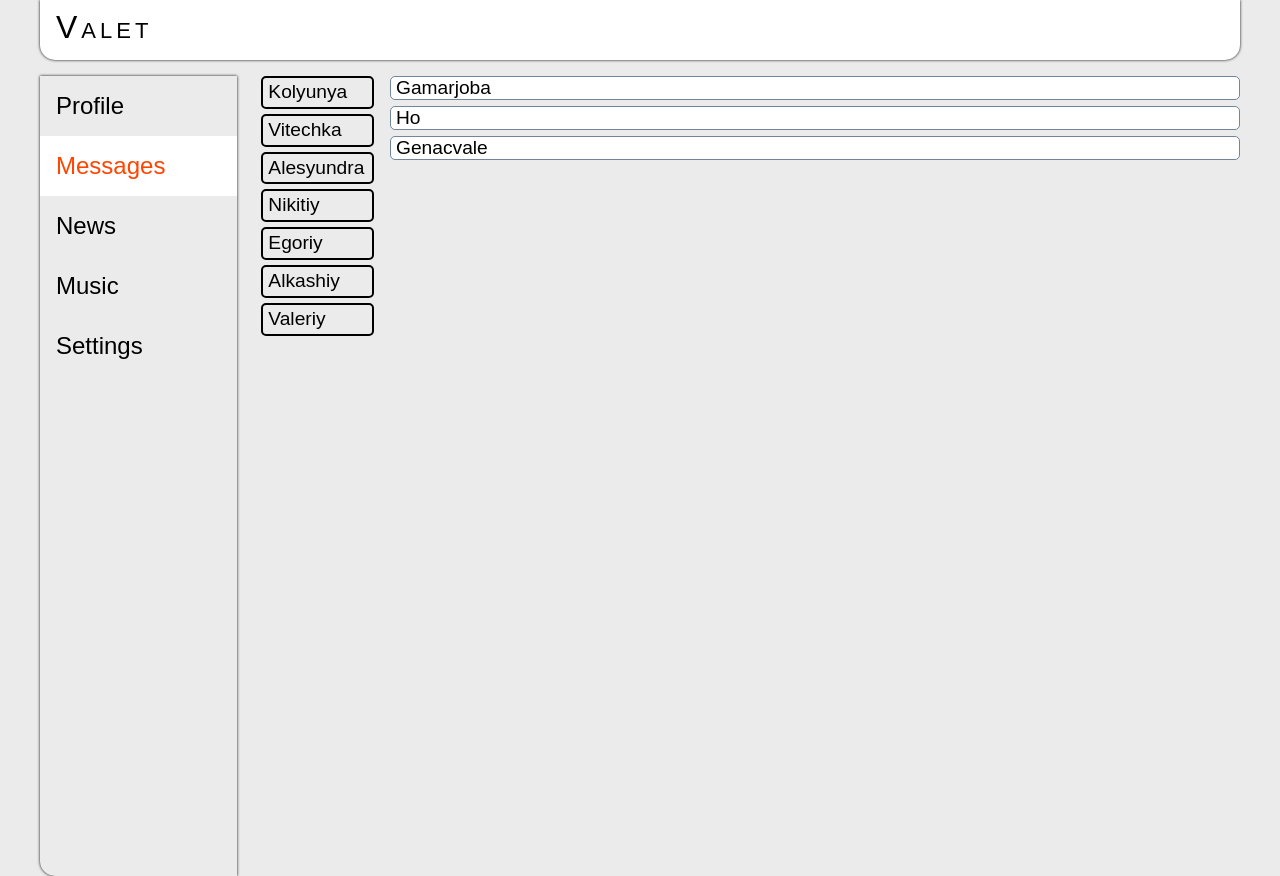
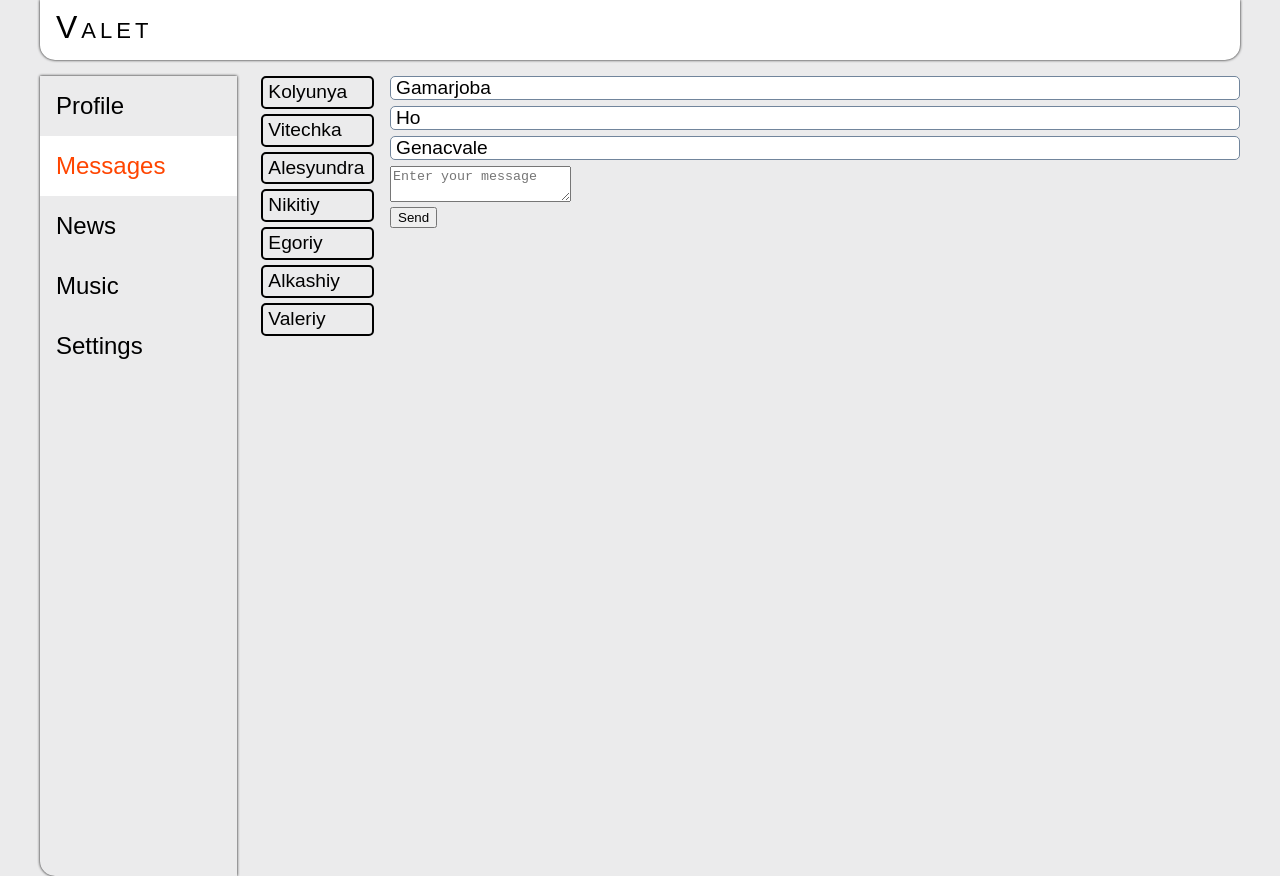
Before and after one commit to vilkasts/The-similarity-of-social-networks-master, a React (Create React App) app: page /Dialogs in a window 1280 px wide. Built offline with nearby package versions, Linux system fonts and the light colour scheme.

Commit message:
added redux structure

```diff
--- a/src/App.js
+++ b/src/App.js
@@ -6,15 +6,15 @@ import Profile from "./components/Profile/Profile";
 import Dialogs from "./components/Dialogs/Dialogs";
 import {Route, Routes} from "react-router-dom";
 
-function App({ dialogData, messageData, postsData }) {
+function App({ state, dispatch }) {
 
   return (
     <div className='app-wrapper'>
       <Header/>
       <Nav/>
       <Routes>
-        <Route path="/Profile/*" element={<Profile postsData={postsData}/>}/>
-        <Route path="/Dialogs/*" element={<Dialogs dialogData={dialogData} messageData={messageData}/>}/>
+        <Route path="/Profile/*" element={<Profile profilePage={state.profilePage} dispatch={dispatch}/>}/>
+        <Route path="/Dialogs/*" element={<Dialogs dialogsPage={state.dialogsPage} dispatch={dispatch}/>}/>
       </Routes>
     </div>
   );
--- a/src/components/Dialogs/Dialogs.js
+++ b/src/components/Dialogs/Dialogs.js
@@ -2,12 +2,25 @@ import React from "react";
 import './Dialogs.css'
 import DialogItem from "./DialogItem/DialogItem";
 import Message from "./Messages/Message";
+import {sendMessageCreator, updateNewMessageBodyCreator} from "../../redux/dialogs-reducer";
 
 
-const Dialogs = ({ dialogData, messageData }) => {
+const Dialogs = ({ dialogsPage, dispatch }) => {
 
-    let dialogs = dialogData.map(d => <DialogItem name={d.name} id={d.id} />);
-    let messages = messageData.map(m => <Message message={m.message} id={m.id} />);
+    let dialogs = dialogsPage.dialogData.map(d => <DialogItem name={d.name} id={d.id} />);
+    let messages = dialogsPage.messageData.map(m => <Message message={m.message} id={m.id} />);
+    let newMessageBody = dialogsPage.newMessageBody;
+
+let onSendMessageClick = () => {
+    if (newMessageBody) {
+        dispatch(sendMessageCreator());
+    }
+};
+
+let onNewMessageChange = (e) => {
+    let body = e.target.value;
+    dispatch(updateNewMessageBodyCreator(body))
+};
 
   return (
     <div className='dialogs'>
@@ -15,7 +28,17 @@ const Dialogs = ({ dialogData, messageData }) => {
           { dialogs }
       </div>
       <div className='messages'>
-          { messages }
+          <div>{ messages }</div>
+          <div>
+              <div>
+                  <textarea value={newMessageBody}
+                            onChange={onNewMessageChange}
+                            placeholder="Enter your message" />
+              </div>
+              <div>
+                  <button onClick={onSendMessageClick}>Send</button>
+              </div>
+          </div>
       </div>
     </div>
   )
--- a/src/components/Dialogs/Messages/Message.js
+++ b/src/components/Dialogs/Messages/Message.js
@@ -4,9 +4,9 @@ import './../Dialogs.css'
 
 const Message = ({message}) => {
   return (
-      <div className="message">
-        {message}
-      </div>
+          <div className="message">
+              {message}
+          </div>
   )
 }
 
--- a/src/components/Profile/MyPosts/MyPosts.js
+++ b/src/components/Profile/MyPosts/MyPosts.js
@@ -1,17 +1,35 @@
 import React from "react";
 import './MyPosts.css'
 import Post from "./Post/Post";
+import {addPostActionCreator, updateNewPostTextActionCreator} from "../../../redux/profile-reducer";
 
-const MyPosts = ({ postsData }) => {
+const MyPosts = ({ profilePage, dispatch }) => {
 
-    let posts = postsData.map(p => <Post message={p.message} id={p.id} />);
+    let posts = profilePage.posts.map(p => <Post message={p.message} id={p.id} />);
+    let newPostText = profilePage.newPostText;
+
+    let onSendPostClick = () => {
+        if (newPostText) {
+            dispatch(addPostActionCreator());
+        }
+    };
+
+    let onNewPostChange = (e) => {
+
+        let text = e.target.value;
+        dispatch(updateNewPostTextActionCreator(text));
+    };
 
   return (
     <div className='myPosts'>
       My Posts
       <div>
-        <textarea/>
-        <button>Add post</button>
+        <textarea
+            value={newPostText}
+            onChange={onNewPostChange}
+            placeholder="Enter your text"
+        />
+        <button onClick={onSendPostClick}>Add post</button>
       </div>
       <div className='posts'>
           { posts }
--- a/src/components/Profile/Profile.js
+++ b/src/components/Profile/Profile.js
@@ -3,11 +3,11 @@ import './Profile.css'
 import MyPosts from "./MyPosts/MyPosts";
 import ProfileInfo from "./ProfileInfo/ProfileInfo";
 
-const Profile = ({ postsData }) => {
+const Profile = ({ profilePage, dispatch }) => {
   return (
     <div className='profileCounter'>
           <ProfileInfo/>
-          <MyPosts postsData={postsData}/>
+          <MyPosts profilePage={profilePage} dispatch={dispatch}/>
     </div>
   );
 }
--- a/src/index.js
+++ b/src/index.js
@@ -3,35 +3,22 @@ import ReactDOM from 'react-dom';
 import './index.css';
 import App from './App';
 import { BrowserRouter } from "react-router-dom";
+import store from "./redux/redux-store";
 
-let dialogData = [
-    {id: 1, name: 'Kolyunya'},
-    {id: 2, name: 'Vitechka'},
-    {id: 3, name: 'Alesyundra'},
-    {id: 4, name: 'Nikitiy'},
-    {id: 5, name: 'Egoriy'},
-    {id: 6, name: 'Alkashiy'},
-    {id: 7, name: 'Valeriy'}
-];
+let rerenderEntireTree = (state) => {
+    ReactDOM.render(
+        <React.StrictMode>
+            <BrowserRouter>
+                <App state={state} dispatch={store.dispatch.bind(store)} store={store}/>
+            </BrowserRouter>
+        </React.StrictMode>,
+        document.getElementById('root')
+    );
+}
 
-let messageData = [
-    {id: 1, message: 'Gamarjoba'},
-    {id: 2, message: 'Ho'},
-    {id: 3, message: 'Genacvale'}
-];
+rerenderEntireTree(store.getState());
 
-let postsData = [
-    {id: 1, message: "Hi, how are you?"},
-    {id: 2, message: "It's, my first post?"}
-]
-
-ReactDOM.render(
-  <React.StrictMode>
-    <BrowserRouter>
-      <App dialogData={dialogData}
-           messageData={messageData}
-           postsData={postsData}/>
-    </BrowserRouter>
-  </React.StrictMode>,
-  document.getElementById('root')
-);
+store.subscribe(() => {
+    let state = store.getState();
+    rerenderEntireTree(state);
+});
--- /dev/null
+++ b/src/redux/dialogs-reducer.js
@@ -0,0 +1,43 @@
+const UPDATE_NEW_MESSAGE_BODY = 'UPDATE-NEW-MESSAGE-BODY';
+const SEND_MESSAGE = 'SEND-MESSAGE';
+
+let initialState = {
+        dialogData: [
+            {id: 1, name: 'Kolyunya'},
+            {id: 2, name: 'Vitechka'},
+            {id: 3, name: 'Alesyundra'},
+            {id: 4, name: 'Nikitiy'},
+            {id: 5, name: 'Egoriy'},
+            {id: 6, name: 'Alkashiy'},
+            {id: 7, name: 'Valeriy'}
+        ],
+        messageData: [
+            {id: 1, message: 'Gamarjoba'},
+            {id: 2, message: 'Ho'},
+            {id: 3, message: 'Genacvale'}
+        ],
+        newMessageBody: ""
+};
+
+const dialogsReducer = (state = initialState, action) => {
+    switch (action.type) {
+        case UPDATE_NEW_MESSAGE_BODY:
+            state.newMessageBody = action.body;
+            return state;
+
+        case SEND_MESSAGE:
+            let body = state.newMessageBody;
+            state.newMessageBody = "";
+            state.messageData.push({id: 4, message: body});
+            return state;
+
+        default:
+            return state;
+    }
+};
+
+export const sendMessageCreator = () => ({type: SEND_MESSAGE});
+export const updateNewMessageBodyCreator = (body) =>
+    ({ type: UPDATE_NEW_MESSAGE_BODY, body: body })
+
+export default dialogsReducer;
--- /dev/null
+++ b/src/redux/profile-reducer.js
@@ -0,0 +1,38 @@
+const ADD_POST = 'ADD-POST';
+const UPDATE_NEW_POST_TEXT = 'UPDATE-NEW-POST-TEXT';
+
+let initialState = {
+    posts: [
+        {id: 1, message: "Hi, how are you?"},
+        {id: 2, message: "It's, my first post?"}
+    ],
+    newPostText: ''
+};
+
+const profileReducer = (state = initialState, action) => {
+
+    switch (action.type) {
+        case UPDATE_NEW_POST_TEXT:
+            state.newPostText = action.newText;
+            return state;
+
+        case ADD_POST:
+            let newPost = {
+                id: 3,
+                message: state.newPostText,
+                likesCount: 0
+            };
+            state.newPostText = '';
+            state.posts.push(newPost);
+            return state;
+
+        default:
+            return state;
+    }
+}
+
+export const addPostActionCreator = () => ({type: ADD_POST});
+export const updateNewPostTextActionCreator = (text) =>
+    ({ type: UPDATE_NEW_POST_TEXT, newText: text });
+
+export default profileReducer;
--- /dev/null
+++ b/src/redux/redux-store.js
@@ -0,0 +1,12 @@
+import {combineReducers, createStore} from "redux";
+import profileReducer from "./profile-reducer";
+import dialogsReducer from "./dialogs-reducer";
+
+let reducers = combineReducers({
+    profilePage: profileReducer,
+    dialogsPage: dialogsReducer
+});
+
+let store = createStore(reducers);
+
+export default store;
```
